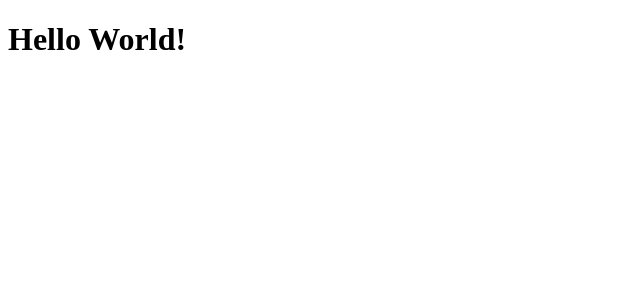
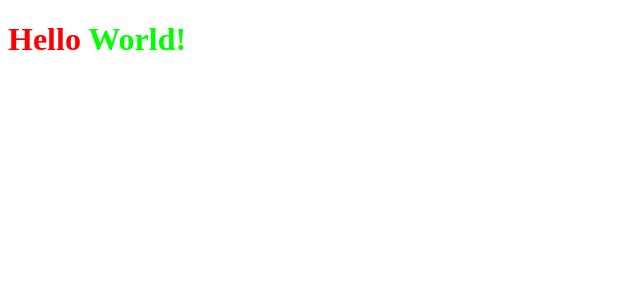
Before and after one commit to XxWexX5/ig.news, a Next.js app: page / in a window 1280 px wide. Shown: the top 300 px of the page, without its empty margins (0-640 px from the left). Built offline with nearby package versions, Linux system fonts and the light colour scheme.

Commit message:
feat(Home): Adding styles in Home.

```diff
--- a/package.json
+++ b/package.json
@@ -11,7 +11,8 @@
   "dependencies": {
     "next": "12.1.6",
     "react": "18.1.0",
-    "react-dom": "18.1.0"
+    "react-dom": "18.1.0",
+    "sass": "^1.52.2"
   },
   "devDependencies": {
     "@types/node": "^17.0.39",
--- a/src/pages/index.js
+++ b/src/pages/index.js
@@ -1,3 +1,9 @@
-export default function Home() {
-  return <h1>Hello World!</h1>;
+import styles from "../../styles/home.module.scss";
+
+export default function App() {
+  return (
+    <h1 className={styles.title}>
+      Hello <span>World!</span>
+    </h1>
+  );
 }
--- /dev/null
+++ b/styles/home.module.scss
@@ -0,0 +1,7 @@
+.title {
+  color: #f00;
+
+  span {
+    color: #0f0;
+  }
+}
```
Also changed, not shown: 1 other file (tests, documents, lock files or other folders).
